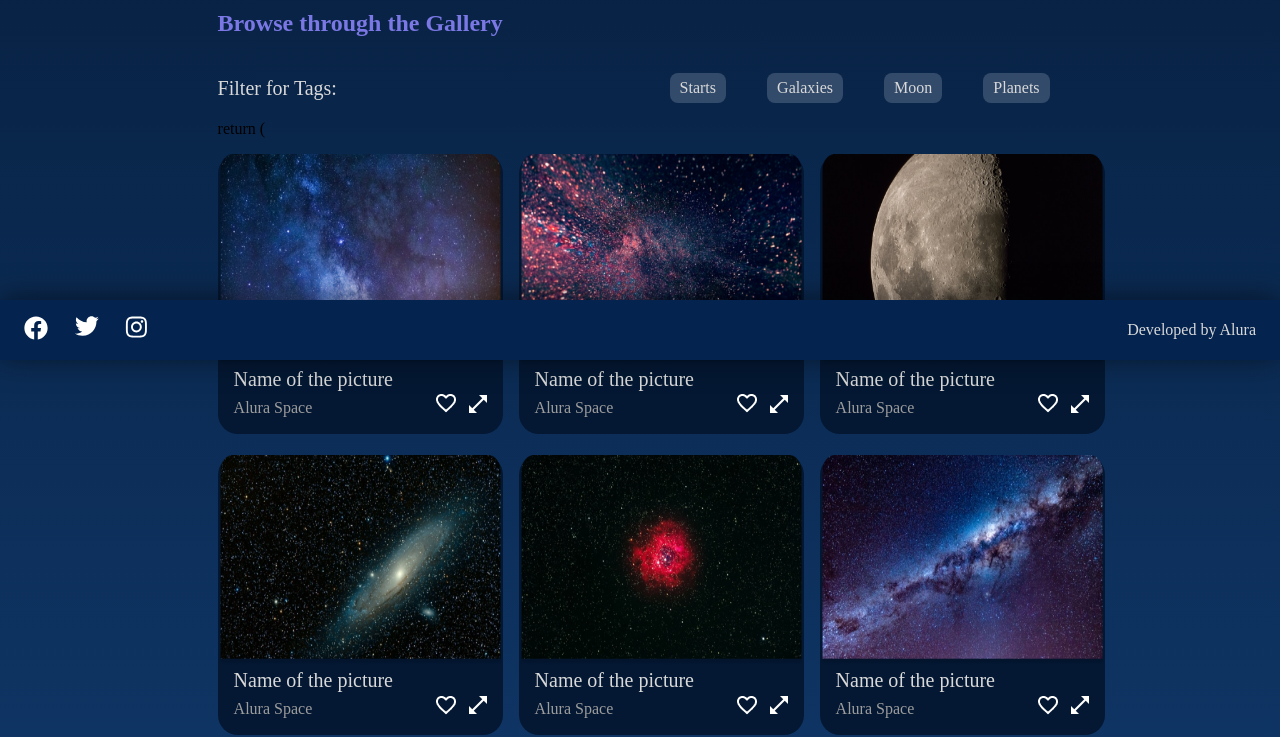
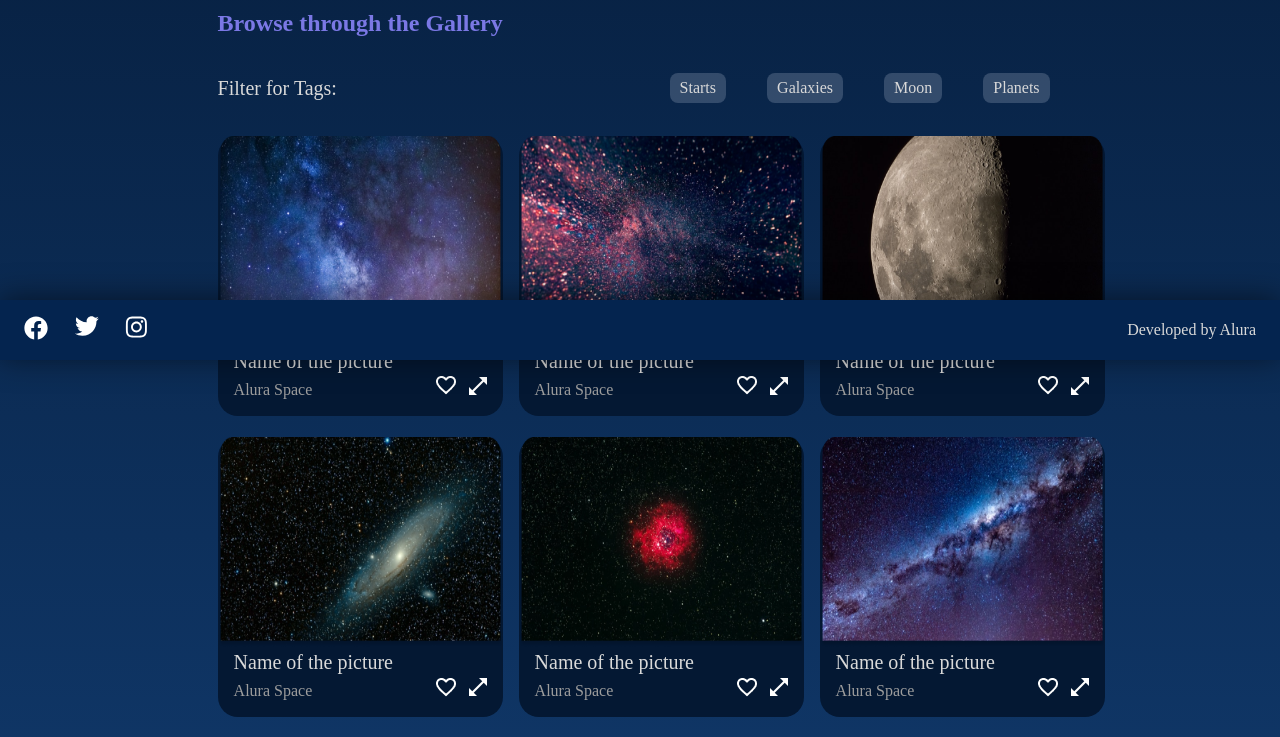
Before and after one commit to jotadagostin/alura-space, a React (Create React App) app: page / in a window 1280 px wide. Shown: the part 440-1177 px from the top of the page. Built offline with nearby package versions, Linux system fonts and the light colour scheme.

Commit message:
cards
fixiing some bugs

```diff
--- a/src/components/Gallery/Cards/index.jsx
+++ b/src/components/Gallery/Cards/index.jsx
@@ -1,10 +1,8 @@
 import React from "react";
-import open from "./open.png"
-import favorito from "./favorito.png"
+import open from './open.png'
+import like from './favorito.png'
 
 export default function Cards({itens, styles}) {
-  return (
-    <div>
   return (
     <ul className={styles.gallery__cards}>
       {itens.map((item) => {
@@ -19,7 +17,7 @@ export default function Cards({itens, styles}) {
             <div>
               <p>{item.credit}</p>
               <span>
-                  <img src={favorito} alt="heart icon like" />
+                <img src={like} alt="icon like heart" />
                 <img src={open} alt="icon open modal" />
               </span>
             </div>
@@ -27,7 +25,5 @@ export default function Cards({itens, styles}) {
         );
       })}
     </ul>
-      )
-    </div>
   );
 }
```
Also changed, not shown: src/components/Gallery/index.jsx (+3 -4 lines). Lines whose indentation alone changed are shown as unchanged.
